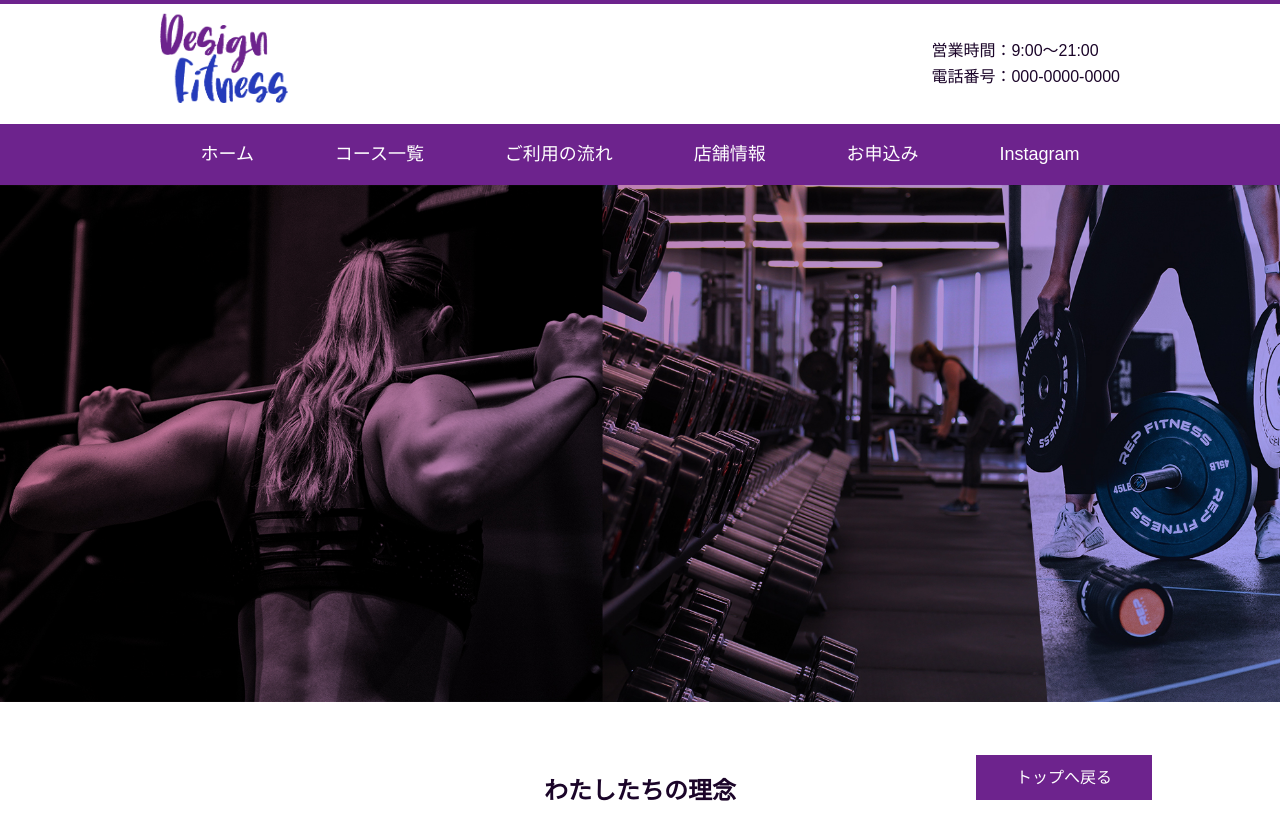
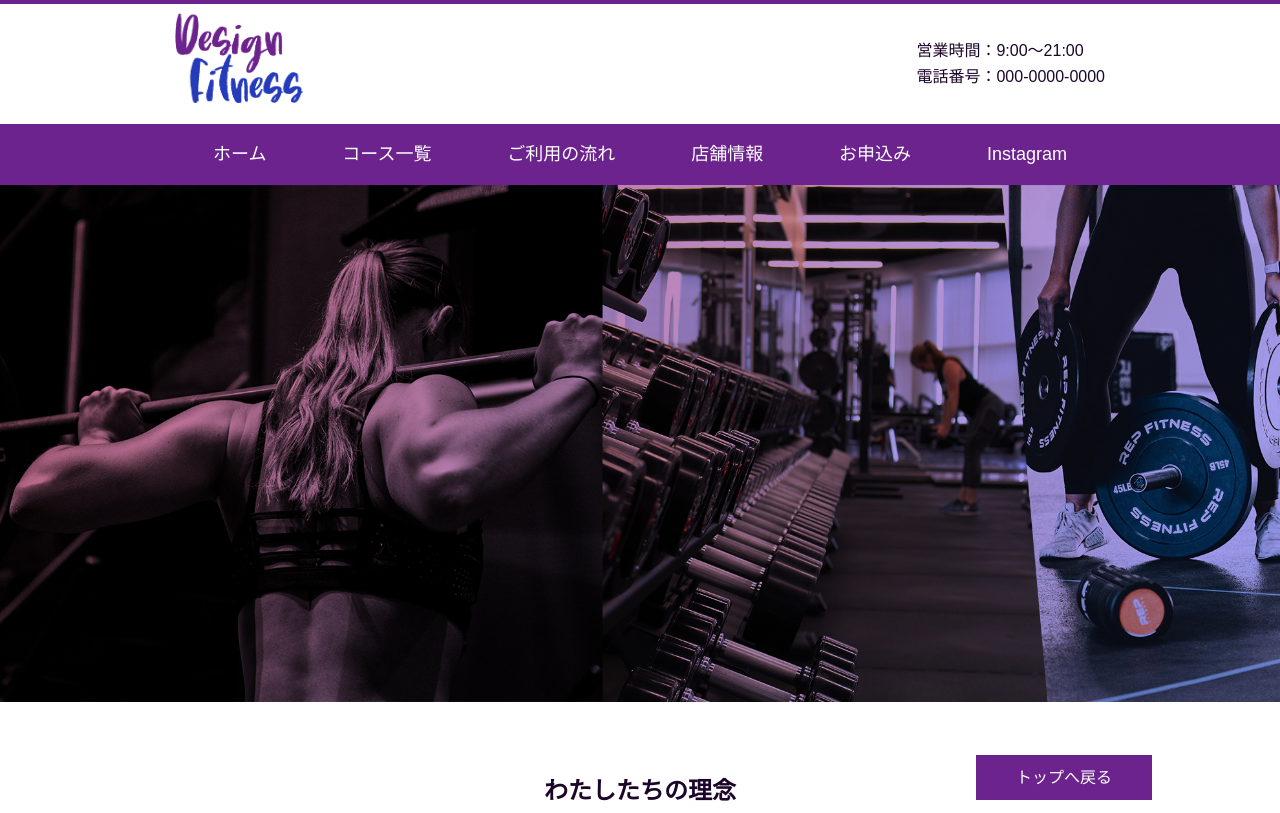
Before and after one commit to shinya-tanaka-pf/coding-assignment-gm, a plain HTML site: page index.html in a window 1280 px wide. Shown: the top 813 px of the page. Drawn offline with Linux system fonts and the light colour scheme; some packages are replaced by stand-ins of ours.

Commit message:
index.html と style.css を更新

```diff
--- a/css/style.css
+++ b/css/style.css
@@ -54,6 +54,7 @@ footer{
 .widthmax{
   max-width: 960px;
   margin-inline: auto;
+    padding-inline: 15px;
 }
 
 h2{
```
